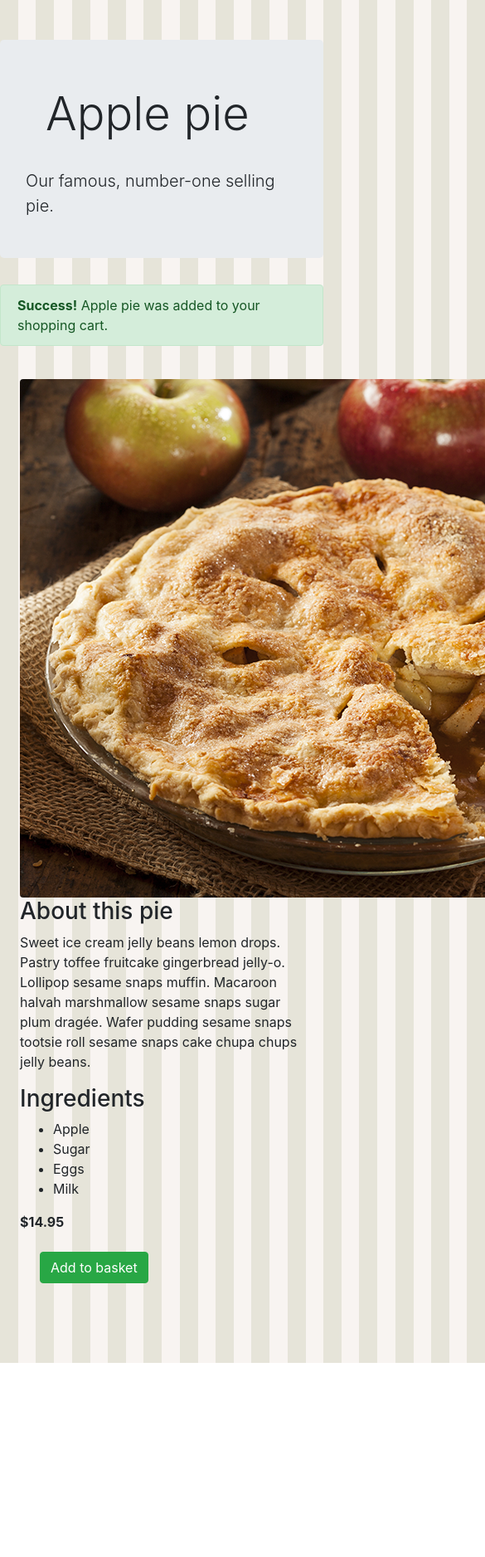
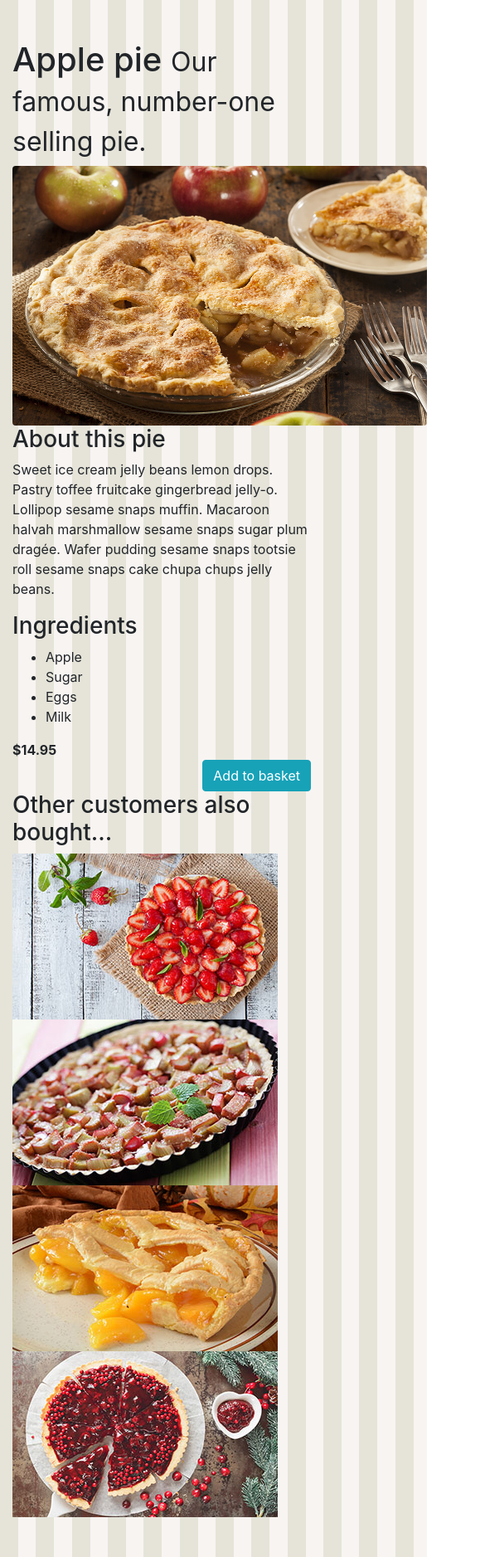
Before and after one commit to Miselrkba/bethannys-bootstrap-plural, a plain HTML site: page applepie.html in a window 390 px wide. Shown: the top 1877 px of the page at 83% size, 585 px wide, since content can reach past the window. Before the commit the page ends 1643 px from the top, so only its background shows below. Drawn offline with Linux system fonts and the light colour scheme.

Commit message:
feat: added other customer 4 images - responsive

```diff
--- a/applepie.html
+++ b/applepie.html
@@ -3,38 +3,32 @@
 <html>
 
 <head>
-    <meta charset="utf-8">
-    <meta name="viewport" content="width=device-width, initial-scale=1, shrink-to-fit=no">
-    <link rel="stylesheet" href="css/bootstrap.css">
-    <link rel="stylesheet" href="css/site.css">
+    <meta charset="utf-8" />
+    <meta name="viewport" content="width=device-width, initial-scale=1, shrink-to-fit=no" />
+    <link rel="stylesheet" href="css/bootstrap.css" />
+    <link rel="stylesheet" href="css/site.css" />
 </head>
 
 <body>
+    <main role="main">
+        <div class="container">
+            <h1>Apple pie
+                <small>Our famous, number-one selling pie.</small>
+            </h1>
 
-    <main role="main">
-        <div>
-            <div class="jumbotron">
-                <div class="container">
-                    <h1 class="display-4 p-4">Apple pie</h1>
-                    <p class="lead">Our famous, number-one selling pie.</p>
-                </div>
-            </div>
-            <!-- <h1 class="mb-3">Apple pie
-                <small>Our famous, number-one selling pie.</small>
-            </h1> -->
-            <div class="alert alert-success ">
-                <strong>Success!</strong> Apple pie was added to your shopping cart.
-            </div>
-            <div class="p-4">
-                <div>
-                    <img src="images/products/applepie.jpg" class="rounded" alt="Image of apple pie">
+            <div class="row">
+                <div class="col-md-8">
+                    <img src=" images/products/applepie.jpg" class="rounded" width="500" alt="Image of apple pie" />
                 </div>
 
-                <div>
+                <div class="col-md-4">
                     <h3>About this pie</h3>
-                    <p>Sweet ice cream jelly beans lemon drops. Pastry toffee fruitcake gingerbread jelly-o.
-                        Lollipop sesame snaps muffin. Macaroon halvah marshmallow sesame snaps sugar plum dragée.
-                        Wafer pudding sesame snaps tootsie roll sesame snaps cake chupa chups jelly beans.</p>
+                    <p>
+                        Sweet ice cream jelly beans lemon drops. Pastry toffee fruitcake
+                        gingerbread jelly-o. Lollipop sesame snaps muffin. Macaroon halvah
+                        marshmallow sesame snaps sugar plum dragée. Wafer pudding sesame
+                        snaps tootsie roll sesame snaps cake chupa chups jelly beans.
+                    </p>
                     <h3>Ingredients</h3>
                     <ul>
                         <li>Apple</li>
@@ -42,16 +36,43 @@
                         <li>Eggs</li>
                         <li>Milk</li>
                     </ul>
-                    <div>
-                        <div>
+                    <div class="row">
+                        <div class="col-md-4">
                             <strong>$14.95</strong>
                         </div>
-                        <div class="m-4">
-                            <a type="button" href="shoppingbasket.html" class="btn btn-success">
+                        <div class="col-md-8">
+                            <a type="button" href="shoppingbasket.html" class="btn btn-info float-right">
                                 Add to basket
                             </a>
                         </div>
                     </div>
+                </div>
+            </div>
+            <h3>Other customers also bought...</h3>
+
+            <div class="row">
+                <div class="col-md-3 col-sm-6">
+                    <a href="applepie.html">
+                        <img class="img-fluid" src="images/products/strawberrypiesmall.jpg" alt="">
+                    </a>
+                </div>
+
+                <div class="col-md-3 col-sm-6">
+                    <a href="applepie.html">
+                        <img class="img-fluid" src="images/products/rhubarbpiesmall.jpg" alt="">
+                    </a>
+                </div>
+
+                <div class="col-md-3 col-sm-6">
+                    <a href="applepie.html">
+                        <img class="img-fluid" src="images/products/peachpiesmall.jpg" alt="">
+                    </a>
+                </div>
+
+                <div class="col-md-3 col-sm-6">
+                    <a href="applepie.html">
+                        <img class="img-fluid" src="images/products/cranberrypiesmall.jpg" alt="">
+                    </a>
                 </div>
             </div>
         </div>
```
Also changed, not shown: seasonalpies.html (added, +40 -0 lines).
